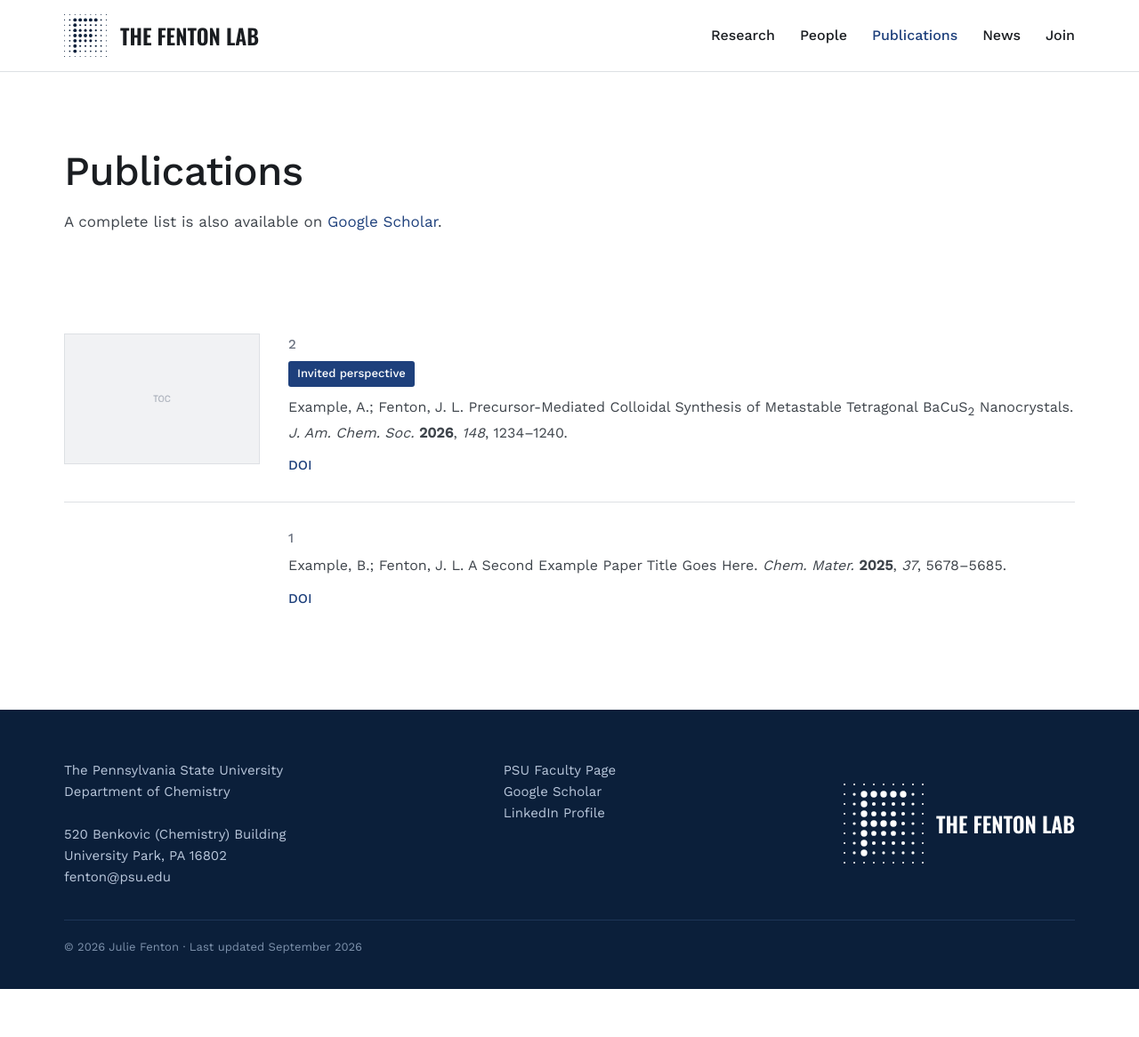
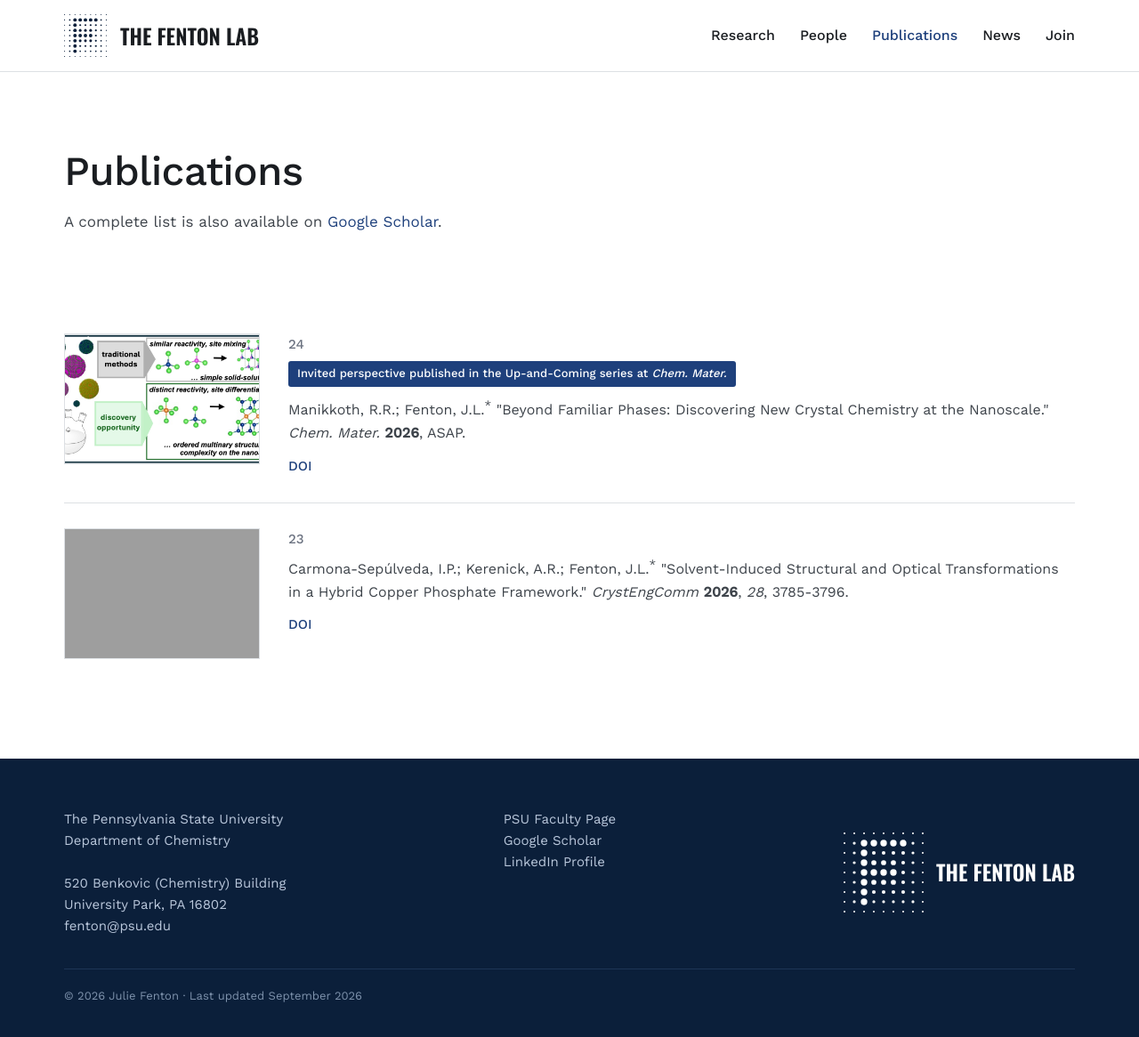
Before and after one commit to thefentonlab/thefentonlab.github.io, a Jekyll site: the page built from publications.html, in a window 1280 px wide. Shown: the whole page at 89% size. Built offline with Jekyll 4.4.1, drawn with Linux system fonts in a browser that asks for light colours; before the commit the page ends 1112 px from its top, so only the background shows below that; grey boxes are pictures that could not be loaded.

Commit message:
Update publications.yml

```diff
--- a/_data/publications.yml
+++ b/_data/publications.yml
@@ -10,17 +10,17 @@
 #   note:    short label, shows as a blue tag (optional)
 # ============================================================
 
-- number: 2
+- number: 24
   cite: >
-    Example, A.; Fenton, J. L. Precursor-Mediated Colloidal Synthesis of Metastable
-    Tetragonal BaCuS<sub>2</sub> Nanocrystals. <em>J. Am. Chem. Soc.</em>
-    <strong>2026</strong>, <em>148</em>, 1234–1240.
-  doi: https://doi.org/10.1000/example
-  image: toc/example.png
-  note: Invited perspective
+    Manikkoth, R.R.; Fenton, J.L.<sup>*</sup> "Beyond Familiar Phases: Discovering New Crystal Chemistry at the Nanoscale." <em>Chem. Mater.</em>
+    <strong>2026</strong>, ASAP.
+  doi: https://doi.org/10.1021/acs.chemmater.6c01898
+  image: toc/chemmatperspective.jpg
+  note: Invited perspective published in the Up-and-Coming series at <em>Chem. Mater.</em>
 
-- number: 1
+- number: 23
   cite: >
-    Example, B.; Fenton, J. L. A Second Example Paper Title Goes Here.
-    <em>Chem. Mater.</em> <strong>2025</strong>, <em>37</em>, 5678–5685.
-  doi: https://doi.org/10.1000/example2
+    Carmona-Sepúlveda, I.P.; Kerenick, A.R.; Fenton, J.L.<sup>*</sup> "Solvent-Induced Structural and Optical Transformations in a Hybrid Copper Phosphate Framework."
+    <em>CrystEngComm</em> <strong>2026</strong>, <em>28</em>, 3785-3796.
+  doi: https://doi.org/10.1039/d6ce00295a
+  image: toc/crystengcomm2026.png
```
